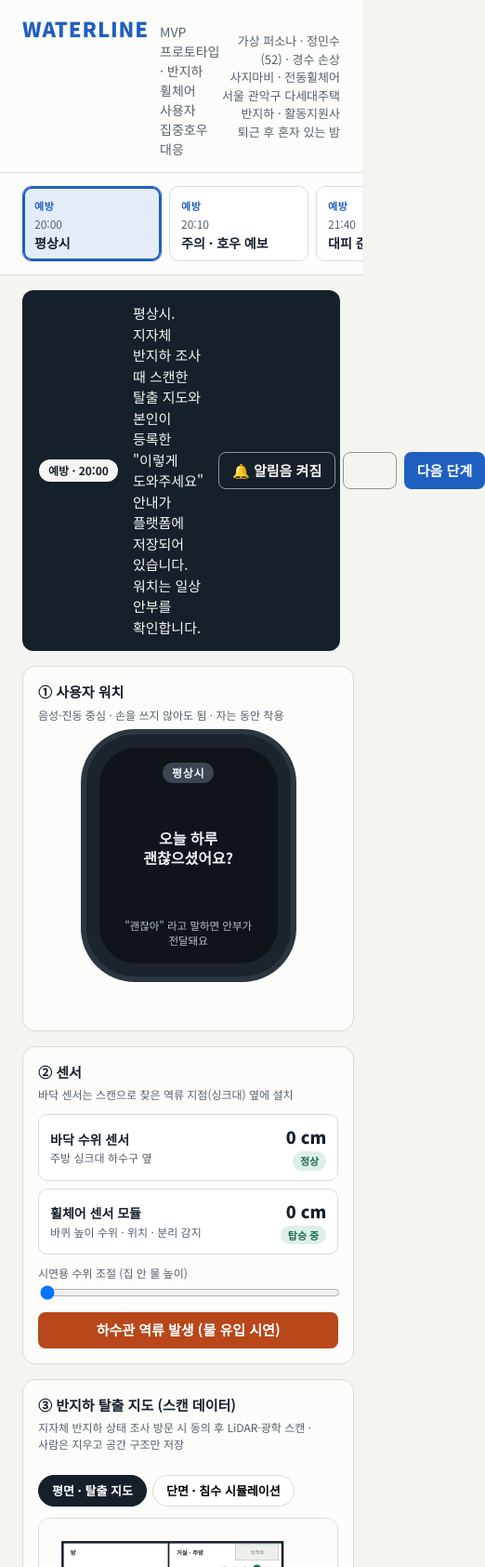
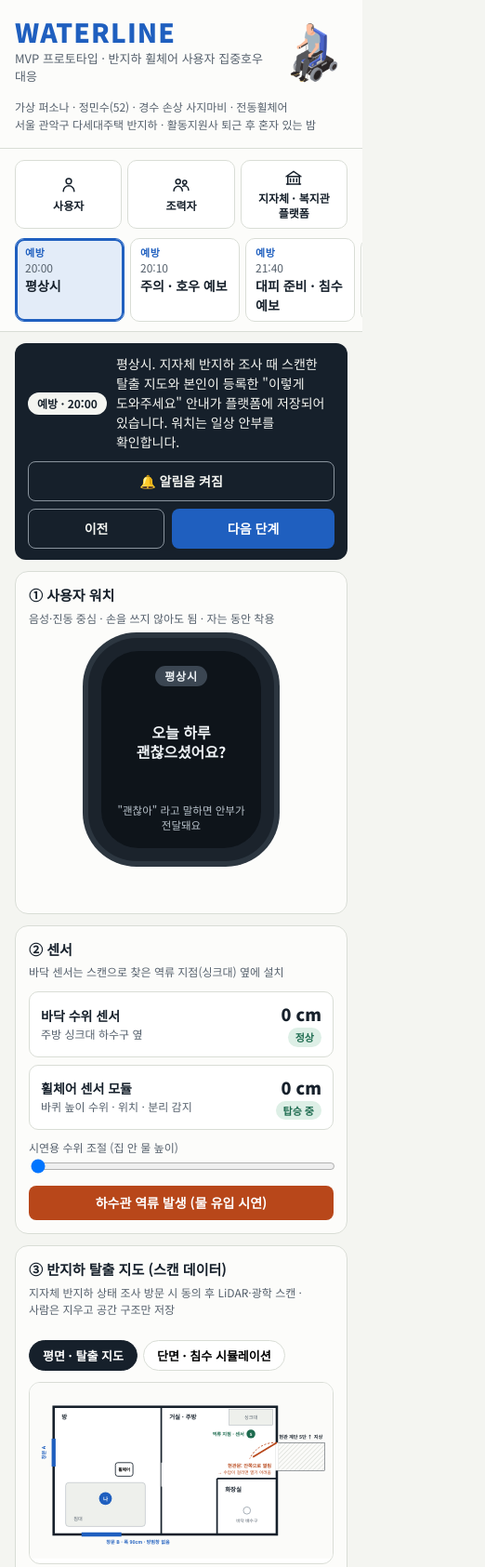
Before and after one commit to ye0nsue/waterline-prototype, a plain HTML site: page index.html in a window 390 px wide. Shown: the top 1685 px of the page at 93% size, 522 px wide, since content can reach past the window. Drawn offline with Linux system fonts and the light colour scheme.

Commit message:
Add role filter buttons, persona illustration, and mobile layout
- Add 사용자 / 조력자 / 지자체·복지관 buttons that highlight related panels and dim the rest
- Add flipped wheelchair persona illustration to the header
- Add responsive mobile layout (≤640px) with larger logo and 75px persona image
- Top-align text in stage buttons; add 15px margin to dashboard on desktop

Co-Authored-By: Claude Opus 5.5 <noreply@anthropic.com>

```diff
--- a/index.html
+++ b/index.html
@@ -18,9 +18,18 @@ header{display:flex;align-items:center;justify-content:space-between;padding:14p
 .brand{display:flex;align-items:baseline;gap:12px}
 .brand b{font-size:22px;font-weight:900;letter-spacing:.04em;color:var(--blue)}
 .brand span{color:var(--muted);font-size:14px}
-.persona{font-size:13px;color:var(--muted);text-align:right}
+.persona{font-size:13px;color:var(--muted);text-align:right;display:flex;align-items:center;gap:10px}
+.persona img{height:39px;height:2lh;width:auto;flex:none;transform:scaleX(-1)}
+.roles{display:flex;gap:8px;padding:14px 24px 0;background:var(--card)}
+.role{flex:1;display:flex;align-items:center;justify-content:center;gap:8px;font:inherit;font-size:14px;font-weight:700;white-space:nowrap;border:1px solid var(--line);border-radius:10px;padding:10px 12px;background:#fff;color:var(--ink);cursor:pointer;transition:background .2s,border-color .2s,color .2s}
+.role svg{width:20px;height:20px;flex:none;fill:none;stroke:currentColor;stroke-width:1.8;stroke-linecap:round;stroke-linejoin:round}
+.role:hover{border-color:var(--blue)}
+.role[aria-pressed="true"]{background:var(--blue);border-color:var(--blue);color:#fff}
+main [data-role]{transition:opacity .25s,filter .25s}
+main.focus [data-role]{opacity:.75;filter:brightness(.82) saturate(.5)}
+main.focus [data-role].lit{opacity:1;filter:none}
 .stepper{display:flex;gap:8px;padding:14px 24px;background:var(--card);border-bottom:1px solid var(--line);overflow-x:auto}
-.step{flex:1;min-width:150px;border:1px solid var(--line);border-radius:10px;padding:8px 12px;background:#fff;cursor:pointer;text-align:left;font:inherit;color:inherit}
+.step{flex:1;min-width:150px;display:flex;flex-direction:column;justify-content:flex-start;align-items:flex-start;border:1px solid var(--line);border-radius:10px;padding:8px 12px;background:#fff;cursor:pointer;text-align:left;font:inherit;color:inherit}
 .step small{display:block;color:var(--muted);font-size:12px}
 .step b{font-size:14px}
 .step.on{border-color:var(--blue);box-shadow:0 0 0 2px var(--blue) inset;background:var(--blue-soft)}
@@ -93,20 +102,53 @@ input[type=range]{width:100%}
 .box li{margin:2px 0}
 .check li{list-style:none;margin-left:-18px}
 .hide{display:none!important}
-.dash{grid-column:1/-1}
+.dash{grid-column:1/-1;margin:15px}
 .dtable{width:100%;border-collapse:collapse;font-size:13px}
 .dtable th,.dtable td{border-bottom:1px solid var(--line);padding:8px 6px;text-align:left}
 .dtable th{color:var(--muted);font-weight:500}
 footer{padding:0 24px 24px;color:var(--muted);font-size:12px}
-@media (max-width:1180px){main{grid-template-columns:1fr}}
+@media (max-width:1180px){main{grid-template-columns:minmax(0,1fr)}}
+@media (max-width:640px){
+  body{font-size:14px}
+  header{display:grid;grid-template-columns:minmax(0,1fr) auto;column-gap:14px;row-gap:12px;padding:18px 16px 16px}
+  .brand{grid-column:1;grid-row:1;flex-direction:column;gap:4px}
+  .brand b{font-size:28px;line-height:1.1}
+  .brand span{font-size:13px;line-height:1.45}
+  .persona{display:contents}
+  .persona span{grid-column:1 / -1;grid-row:2;font-size:12px;line-height:1.6;text-align:left}
+  .persona img{grid-column:2;grid-row:1;align-self:center;height:75px;width:auto}
+  .roles{padding:12px 16px 0;gap:6px}
+  .role{flex-direction:column;gap:4px;font-size:12px;padding:8px 6px;white-space:normal;text-align:center;line-height:1.3}
+  .stepper{padding:10px 16px;gap:6px}
+  .step{min-width:118px;padding:6px 10px}
+  .narr{margin:12px 16px 0;padding:12px 14px;flex-wrap:wrap;gap:10px}
+  .narr p{flex:1 1 200px;font-size:14px}
+  .ctrl{margin-left:0;width:100%;flex-wrap:wrap}
+  .ctrl .btn{flex:1 1 auto;padding:10px 12px}
+  #mute{flex-basis:100%}
+  main{gap:12px;padding:12px 16px 24px}
+  .col{gap:12px}
+  .panel{padding:14px}
+  .watch{width:200px;height:240px}
+  .facts{grid-template-columns:1fr}
+  .phone{min-height:0;border-width:8px;border-radius:24px}
+  .dash{margin:0}
+  .dtable{display:block;overflow-x:auto;white-space:nowrap}
+  footer{padding:0 16px 20px}
+}
 </style>
 </head>
 <body>
 <header>
   <div class="brand"><b>WATERLINE</b><span>MVP 프로토타입 · 반지하 휠체어 사용자 집중호우 대응</span></div>
-  <div class="persona">가상 퍼소나 · 정민수(52) · 경수 손상 사지마비 · 전동휠체어<br>서울 관악구 다세대주택 반지하 · 활동지원사 퇴근 후 혼자 있는 밤</div>
+  <div class="persona"><span>가상 퍼소나 · 정민수(52) · 경수 손상 사지마비 · 전동휠체어<br>서울 관악구 다세대주택 반지하 · 활동지원사 퇴근 후 혼자 있는 밤</span><img src="assets/persona-wheelchair.png" alt="전동휠체어에 앉은 정민수 일러스트"></div>
 </header>
 
+<nav class="roles" id="roles" aria-label="보는 사람 선택">
+  <button class="role" data-role="user" aria-pressed="false"><svg viewBox="0 0 24 24" aria-hidden="true"><circle cx="12" cy="7" r="3.5"/><path d="M5 20c0-3.9 3.1-7 7-7s7 3.1 7 7"/></svg>사용자</button>
+  <button class="role" data-role="helper" aria-pressed="false"><svg viewBox="0 0 24 24" aria-hidden="true"><circle cx="8" cy="7.5" r="3"/><circle cx="16.5" cy="8.5" r="2.5"/><path d="M2.5 19.5c0-3.3 2.5-6 5.5-6s5.5 2.7 5.5 6"/><path d="M14 13.6c.8-.4 1.6-.6 2.5-.6 2.8 0 5 2.4 5 5.5"/></svg>조력자</button>
+  <button class="role" data-role="platform" aria-pressed="false"><svg viewBox="0 0 24 24" aria-hidden="true"><path d="M3 20.5h18"/><path d="M4.5 20.5v-10h15v10"/><path d="M2.5 10.5 12 4l9.5 6.5"/><path d="M8 13.5v4M12 13.5v4M16 13.5v4"/></svg>지자체 · 복지관 플랫폼</button>
+</nav>
 <div class="stepper" id="stepper"></div>
 
 <div class="narr">
@@ -122,7 +164,7 @@ footer{padding:0 24px 24px;color:var(--muted);font-size:12px}
 <main>
   <!-- LEFT: user devices -->
   <div class="col">
-    <div class="panel">
+    <div data-role="user" class="panel">
       <h3>① 사용자 워치</h3>
       <p class="sub">음성·진동 중심 · 손을 쓰지 않아도 됨 · 자는 동안 착용</p>
       <div class="watch"><div class="face l0" id="face">
@@ -136,7 +178,7 @@ footer{padding:0 24px 24px;color:var(--muted);font-size:12px}
       <div class="voice" id="voice"></div>
       <div class="sound" id="soundLbl"></div>
     </div>
-    <div class="panel">
+    <div data-role="user" class="panel">
       <h3>② 센서</h3>
       <p class="sub">바닥 센서는 스캔으로 찾은 역류 지점(싱크대) 옆에 설치</p>
       <div class="sensor"><div><b>바닥 수위 센서</b><small>주방 싱크대 하수구 옆</small></div><div style="text-align:right"><div class="val" id="sFloor">0 cm</div><span class="badge" id="bFloor">정상</span></div></div>
@@ -148,7 +190,7 @@ footer{padding:0 24px 24px;color:var(--muted);font-size:12px}
   </div>
 
   <!-- CENTER: escape map -->
-  <div class="panel">
+  <div data-role="helper platform" class="panel">
     <div style="display:flex;flex-wrap:wrap;justify-content:space-between;align-items:flex-start;gap:12px">
       <div style="flex:1 1 260px;min-width:0"><h3>③ 반지하 탈출 지도 (스캔 데이터)</h3>
       <p class="sub">지자체 반지하 상태 조사 방문 시 동의 후 LiDAR·광학 스캔 · 사람은 지우고 공간 구조만 저장</p></div>
@@ -257,7 +299,7 @@ footer{padding:0 24px 24px;color:var(--muted);font-size:12px}
   </div>
 
   <!-- RIGHT: helper app -->
-  <div class="panel">
+  <div data-role="helper" class="panel">
     <h3>④ 조력자 앱</h3>
     <p class="sub">동행파트너 · 활동지원사 · 이웃 · 복지관 담당자</p>
     <div class="phone">
@@ -281,7 +323,7 @@ footer{padding:0 24px 24px;color:var(--muted);font-size:12px}
   </div>
 
   <!-- dashboard -->
-  <div class="panel dash">
+  <div data-role="platform" class="panel dash">
     <h3>⑤ 지자체 · 복지관 플랫폼</h3>
     <p class="sub">관할 재해약자 위험 현황 · 자동 출동 관리 · 동행파트너 연계</p>
     <table class="dtable">
@@ -450,6 +492,14 @@ document.querySelectorAll('.tab').forEach(t=>t.onclick=()=>{
   document.querySelectorAll('.tab').forEach(x=>x.classList.toggle('on',x===t));
   show('vplan',t.dataset.v==='plan'); show('vsect',t.dataset.v==='sect');
 });
+let role=null;
+function applyRole(){
+  const m=document.querySelector('main');
+  m.classList.toggle('focus',!!role);
+  m.querySelectorAll('[data-role]').forEach(el=>el.classList.toggle('lit',!!role&&el.dataset.role.split(' ').includes(role)));
+  document.querySelectorAll('.role').forEach(b=>b.setAttribute('aria-pressed',String(b.dataset.role===role)));
+}
+document.querySelectorAll('.role').forEach(b=>b.onclick=()=>{role=role===b.dataset.role?null:b.dataset.role;applyRole();});
 document.addEventListener('keydown',e=>{if(e.key==='ArrowRight')$('next').click(); if(e.key==='ArrowLeft')$('prev').click();});
 $('mute').onclick=()=>{
   muted=!muted;
```
Also changed, not shown: assets/persona-wheelchair.png (added).
